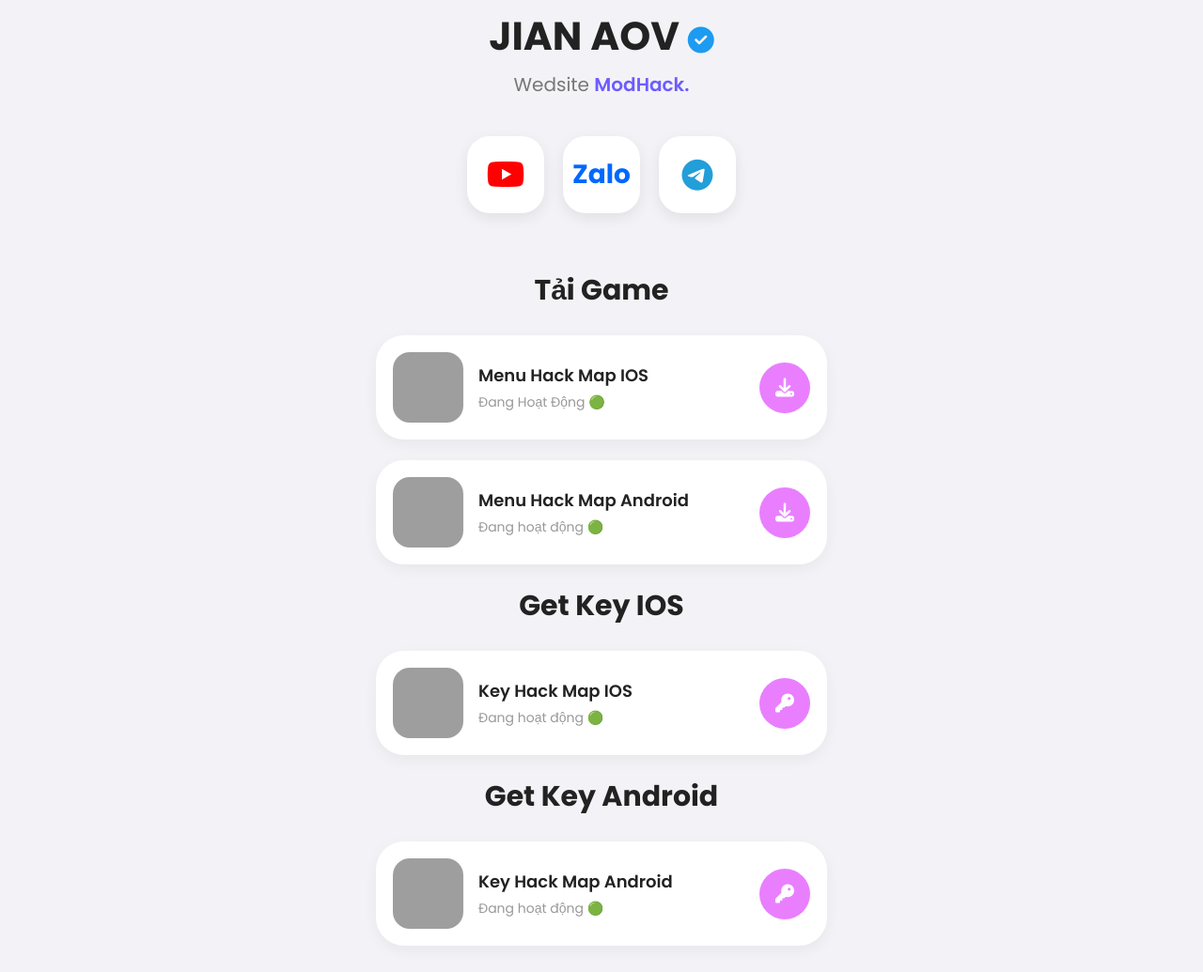
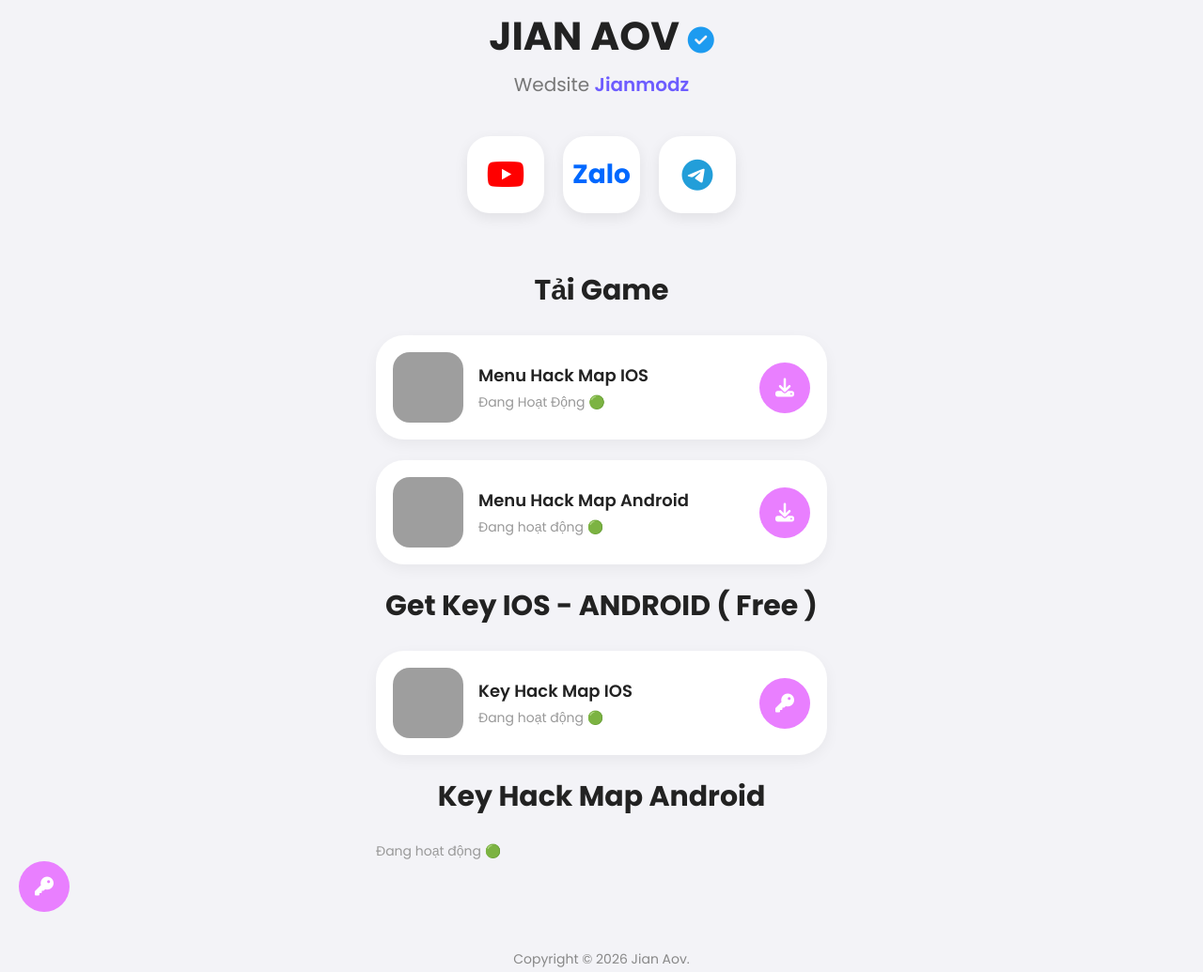
Before and after one commit to Jianaov/menu, a plain HTML site: page index.html in a window 1280 px wide. Shown: the part 273-1308 px from the top of the page at 94% size. Drawn offline with Linux system fonts and the light colour scheme; grey boxes are pictures that could not be loaded.

Commit message:
Update index.html

```diff
--- a/index.html
+++ b/index.html
@@ -304,7 +304,7 @@
     </div>
 
     <div class="desc">
-      Wedsite <span>ModHack.</span>
+      Wedsite <span>Jianmodz</span>
     </div>
 
     <div class="socials">
@@ -390,7 +390,7 @@
   </div>
 
   <div class="title">
-    Get Key IOS
+    Get Key IOS - ANDROID ( Free )
   </div>
 
   <div class="card">
@@ -414,7 +414,7 @@
 
     </div>
 
-    <a href="https://link4sub.com/3aXFG35P4n"
+    <a href="https://link4sub.com/Rzpa6NY46D"
     target="_blank"
     class="download">
 
@@ -425,19 +425,7 @@
   </div>
 
   <div class="title">
-    Get Key Android
-  </div>
 
-  <div class="card">
-
-    <div class="left">
-
-      <img class="game-img"
-      src="https://i.imgur.com/zG6XkvB.jpeg">
-
-      <div>
-
-        <div class="game-name">
           Key Hack Map Android
         </div>
 
@@ -449,7 +437,7 @@
 
     </div>
 
-    <a href="https://link4sub.com/2uuTQEz5Ie"
+    <a href="https://link4sub.com/T1M08yKOMV"
     target="_blank"
     class="download">
 
```
